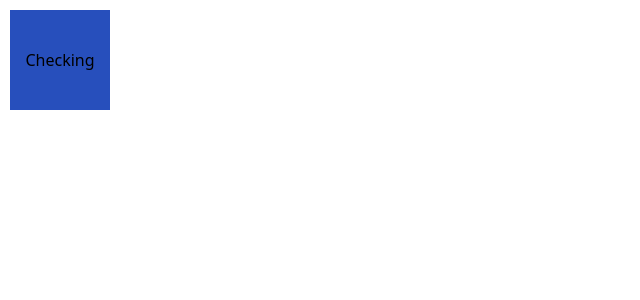
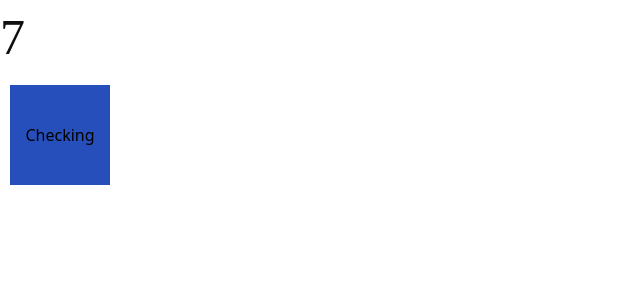
Before and after one commit to kunald-ovyo/LearningReact, a Next.js app in the folder react-full-stack/: page /HTML-css/Assignment1 in a window 1280 px wide. Shown: the top 300 px of the page, without its empty margins (0-640 px from the left). Built offline with nearby package versions, Linux system fonts and the light colour scheme.

Commit message:
increament assignment

```diff
--- a/react-full-stack/pages/HTML-css/Assignment1.tsx
+++ b/react-full-stack/pages/HTML-css/Assignment1.tsx
@@ -1,19 +1,33 @@
-import React, { memo, useEffect } from "react";
+import React, { memo, useCallback, useEffect, useRef, useState } from "react";
 import style from "@/styles/assignment1.module.css";
+import { setInterval } from "timers";
 
-function Assignment1() {
+const Assignment1 = () => {
+  const [count, setcount] = useState<number>(0);
+  const intervalRef = useRef(undefined);
+
+  useEffect(() => {
+    if (count < 10) {
+      const timeout = setTimeout(() => {
+        setcount(count + 1);
+        clearTimeout(timeout);
+      }, 1000);
+    }
+  }, [count]);
+
   return (
     <div className={style.base}>
+      <h1 className={style.header}>{count}</h1>
       <button
         className={style.box}
         onClick={() => {
-          console.log("Kuna checking button");
+          setcount(count + 1);
         }}
       >
         <h1>Checking</h1>
       </button>
     </div>
   );
-}
+};
 
 export default memo(Assignment1);
--- a/react-full-stack/styles/assignment1.module.css
+++ b/react-full-stack/styles/assignment1.module.css
@@ -13,3 +13,9 @@
   height: 100px;
   margin: 10px;
 }
+
+.header {
+  color: #110f0f;
+  font-family: ubuntu;
+  font-size: 50px;
+}
```
